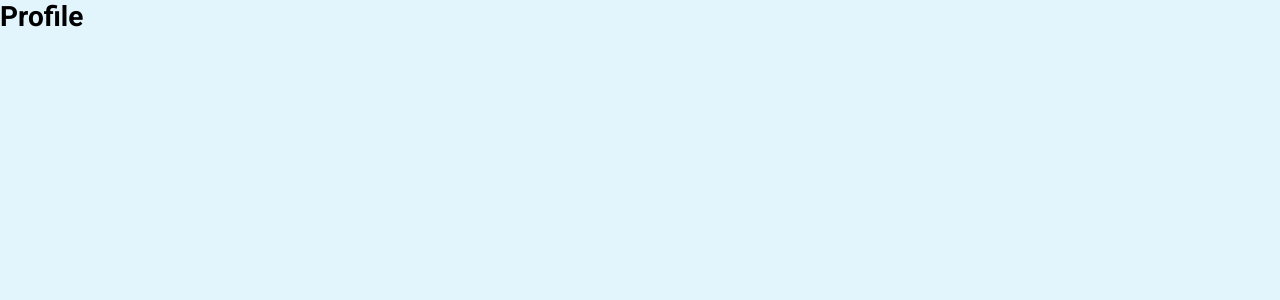
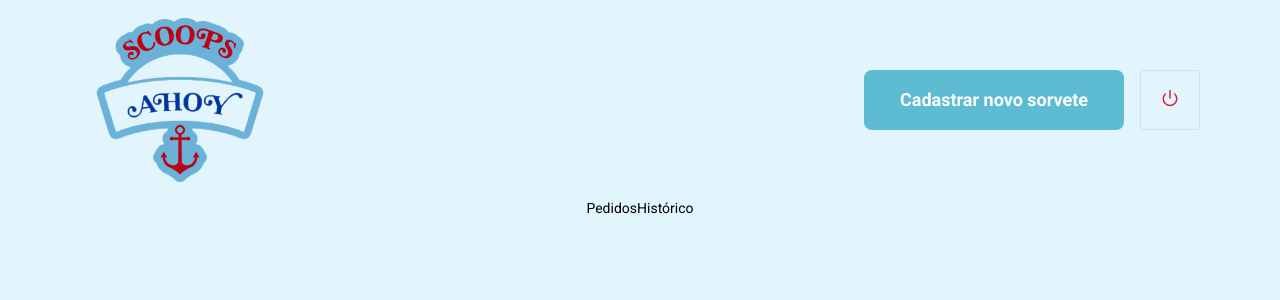
Before and after one commit to andersonalexdurante/scoopsahoy-web, a React (Create React App) app: page /profile in a window 1280 px wide. Shown: the top 300 px of the page. Built offline with nearby package versions, Linux system fonts and the light colour scheme.

Commit message:
roteamento login e inicia page profile

```diff
--- a/package.json
+++ b/package.json
@@ -9,6 +9,7 @@
     "axios": "^0.19.2",
     "react": "^16.13.1",
     "react-dom": "^16.13.1",
+    "react-icons": "^3.10.0",
     "react-router-dom": "^5.2.0",
     "react-scripts": "3.4.1"
   },
--- a/src/pages/Profile/index.js
+++ b/src/pages/Profile/index.js
@@ -1,14 +1,38 @@
 import React from 'react'
+import { Link, useHistory } from 'react-router-dom'
+import { FiPower } from 'react-icons/fi'
 
 import './styles.css'
 import api from '../../services/api'
 
+import logoImg from '../../assets/logo.svg'
+
 export default function Profile() {
+
+    const history = useHistory()
+
+    function handleLogout() {
+        history.push('/');
+    }
 
 
     return (
-        <div>
-            <h1>Profile</h1>
+        <div className="profile-container">
+
+            <header>
+                <img src={logoImg} alt="Scoops Ahoy"/>
+
+                <Link className="button" to="/incidents/new">Cadastrar novo sorvete</Link>
+                <button onClick={handleLogout} type="button">
+                    <FiPower size="18" color="#e02041" />
+                </button>
+            </header>
+
+            <div className="menu">
+                <span>Pedidos</span>
+                <span>Histórico</span>
+            </div>
+
         </div>
     )
 }
--- a/src/pages/Profile/styles.css
+++ b/src/pages/Profile/styles.css
@@ -0,0 +1,46 @@
+.profile-container {
+    width: 100%;
+    max-width: 1180px;
+    padding: 0 30px;
+    margin: 32px auto;
+    margin-top: 0px
+}
+
+.profile-container header {
+    display: flex;
+    align-items: center;
+}
+
+.profile-container header span {
+    font-size: 20px;
+    margin-left: 24px;
+}
+
+.profile-container header img {
+    height: 200px;
+}
+
+.profile-container header a {
+    width: 260px;
+    margin-left: auto;
+    margin-top: 0;
+}
+
+.profile-container header button {
+    height: 60px;
+    width: 60px;
+    border-radius: 4px;
+    border: 1px solid #dcdce6;
+    background: transparent;
+    margin-left: 16px;
+    transition: border-color 0.2s;
+}
+
+.profile-container header button:hover {
+    border-color: #999;
+}
+
+.menu {
+    width: 100%;
+    text-align: center;
+}
```
Also changed, not shown: 1 other file (tests, documents, lock files or other folders).
